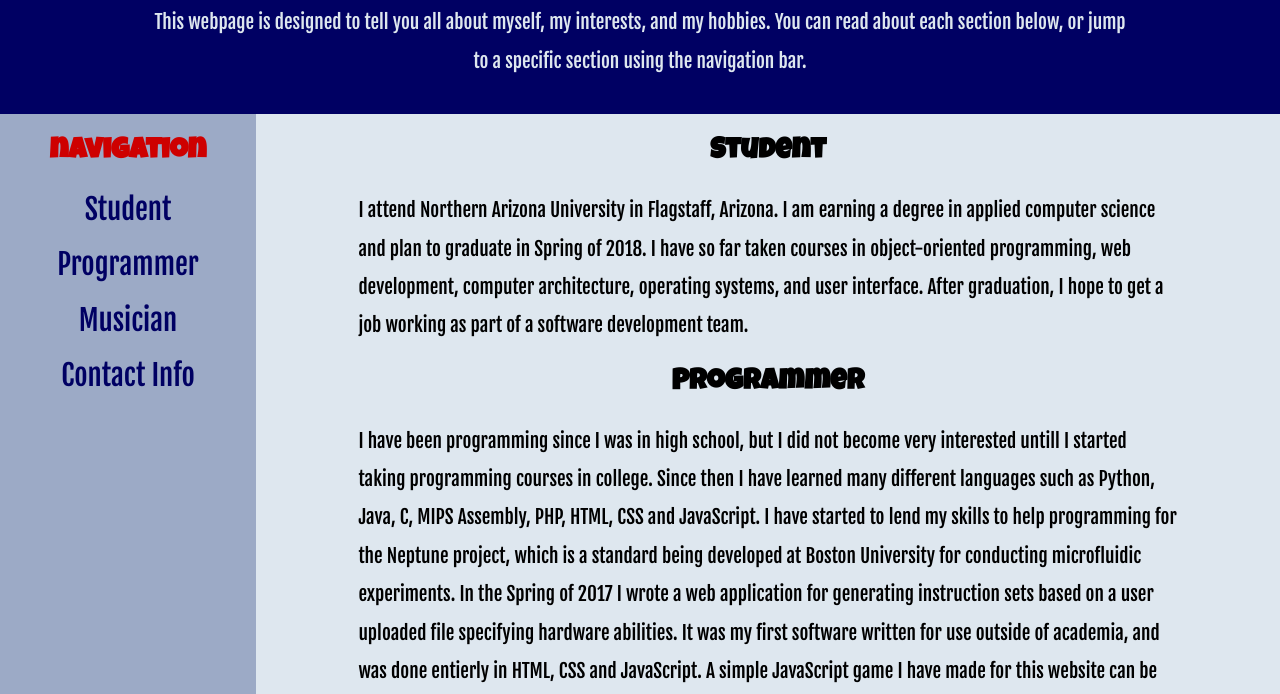
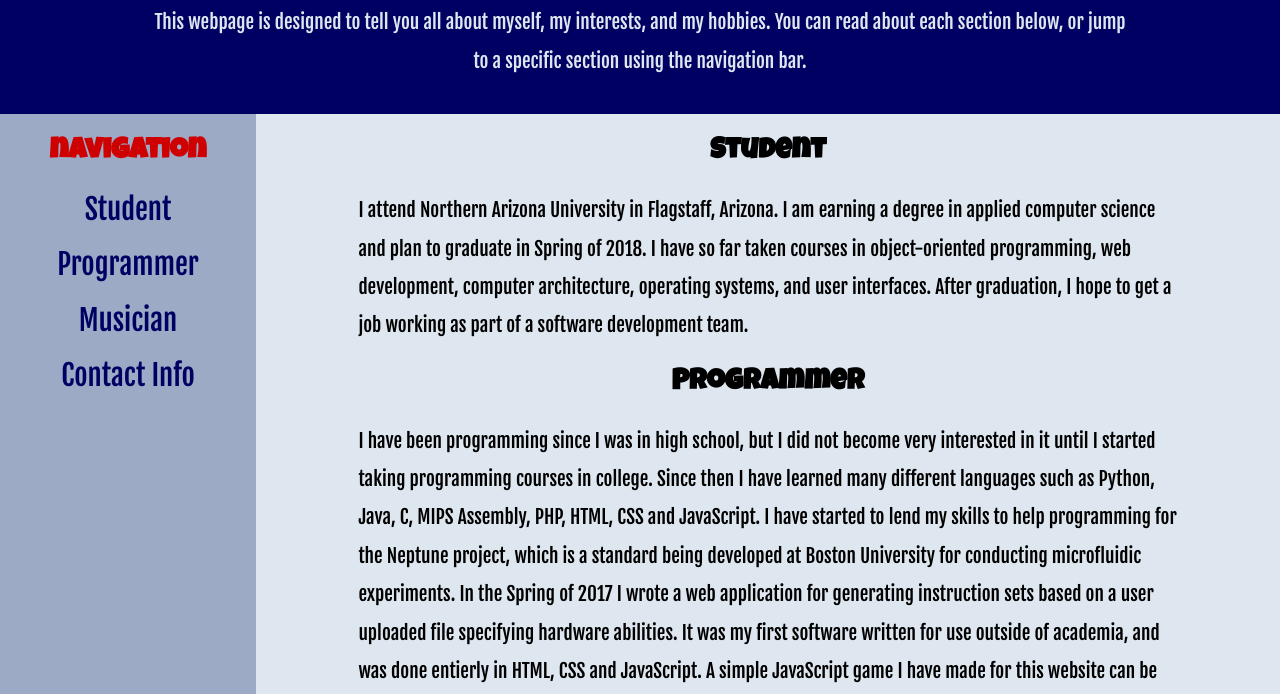
Before and after one commit to jpb249/cmsWebsite, a plain HTML site: page index.html in a window 1280 px wide. Shown: the part 86-780 px from the top of the page. Drawn offline with Linux system fonts and the light colour scheme.

Commit message:
Add files via upload

```diff
--- a/index.html
+++ b/index.html
@@ -51,7 +51,7 @@
                 am earning a degree in applied computer science and plan to
                 graduate in Spring of 2018. I have so far taken courses in
                 object-oriented programming, web development, computer
-                architecture, operating systems, and user interface. After
+                architecture, operating systems, and user interfaces. After
                 graduation, I hope to get a job working as part of a software
                 development team.
             </p>
@@ -60,7 +60,7 @@
 
             <p>
                 I have been programming since I was in high school, but I did
-                not become very interested untill I started taking programming
+                not become very interested in it until I started taking programming
                 courses in college. Since then I have learned many different
                 languages such as Python, Java, C, MIPS Assembly, PHP, HTML,
                 CSS and JavaScript. I have started to lend my skills to help
```
